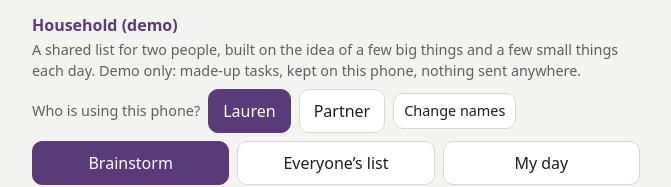
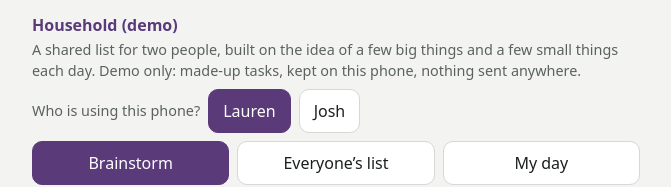
Before and after one commit to DMHMca/get-a-grip, a plain HTML site: page household/index.html in a window 1280 px wide. Shown: the top 187 px of the page, without its empty margins (304-975 px from the left). Drawn offline with Linux system fonts and the light colour scheme.

Commit message:
Household demo: names are Lauren and Josh
Co-Authored-By: Claude Sonnet 5.5 <noreply@anthropic.com>
Claude-Session: https://claude.ai/code/session_01L8BDBFRencq97T69CpHz3y

```diff
--- a/household/index.html
+++ b/household/index.html
@@ -38,9 +38,9 @@ select,input[type=text]{min-height:44px;padding:6px 10px;border:1px solid var(--
 <script>
 (function(){
 var KEY='household.demo.v1';
-var S=load();
+var S=load();if(S.people&&S.people[1]==='Partner'){S.people[1]='Josh';save();}
 var ui={tab:'brain',me:0};
-function load(){try{var r=localStorage.getItem(KEY);if(r)return JSON.parse(r);}catch(e){}return {people:['Lauren','Partner'],tasks:[],day:{}};}
+function load(){try{var r=localStorage.getItem(KEY);if(r)return JSON.parse(r);}catch(e){}return {people:['Lauren','Josh'],tasks:[],day:{}};}
 function save(){try{localStorage.setItem(KEY,JSON.stringify(S));}catch(e){}}
 function id(){return 'h'+Date.now().toString(36)+Math.random().toString(36).slice(2,6);}
 function esc(s){return String(s).replace(/[&<>"]/g,function(c){return {'&':'&amp;','<':'&lt;','>':'&gt;','"':'&quot;'}[c];});}
@@ -65,7 +65,7 @@ function taskRow(t,full){
 function head(){
  var h='<div class="row"><span class="mut">Who is using this phone?</span>';
  S.people.forEach(function(p,i){h+='<button class="'+(ui.me===i?'on':'')+'" data-act="me" data-i="'+i+'">'+esc(p)+'</button>';});
- h+='<button class="mini" data-act="rename">Change names</button></div>';
+ h+='</div>';
  h+='<div class="row tabs">'+[['brain','Brainstorm'],['list','Everyone’s list'],['day','My day']].map(function(x){return '<button class="'+(ui.tab===x[0]?'on':'')+'" data-act="tab" data-t="'+x[0]+'">'+x[1]+'</button>';}).join('')+'</div>';
  return h;
 }
```
